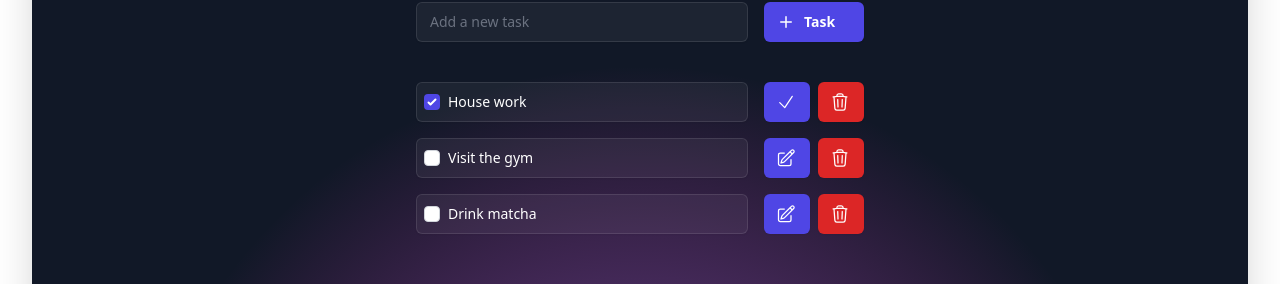
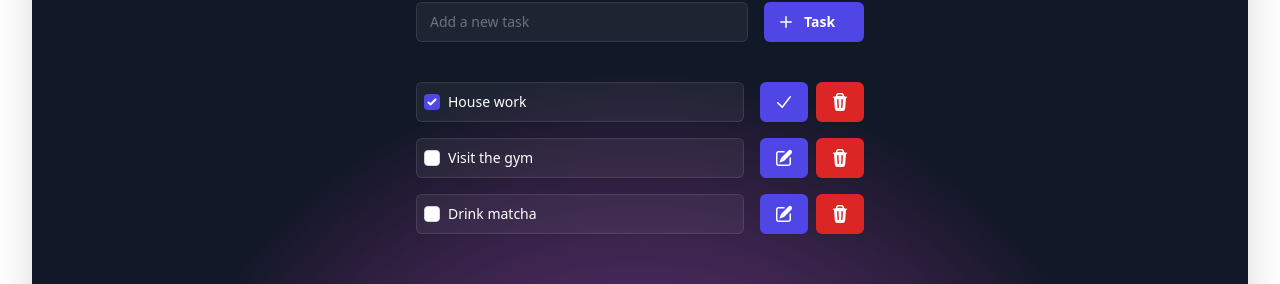
Before and after one commit to tony-sn/todo-app, a React (Vite) app: page / in a window 1280 px wide. Both pictures are taken after a click on the button 787 px from the left and 444 px from the top of the page. Shown: the part 342-626 px from the top of the page. Built offline with nearby package versions, Linux system fonts and the light colour scheme.

Commit message:
feat: add tooltip for application

```diff
--- a/index.html
+++ b/index.html
@@ -4,11 +4,17 @@
     <meta charset="UTF-8" />
     <link rel="icon" type="image/svg+xml" href="/favicon.svg" />
     <link rel="manifest" href="/manifest.webmanifest" />
+    <!-- <link -->
+    <!--   href="https://cdn.jsdelivr.net/npm/flowbite@2.5.1/dist/flowbite.min.css" -->
+    <!--   rel="stylesheet" -->
+    <!-- /> -->
+
     <meta name="viewport" content="width=device-width, initial-scale=1.0" />
     <title>React + TypeScript + Tailwind @ Vite Template</title>
   </head>
   <body>
     <div id="root"></div>
+    <!-- <script src="https://cdn.jsdelivr.net/npm/flowbite@2.5.1/dist/flowbite.min.js"></script> -->
     <script type="module" src="/src/main.tsx"></script>
   </body>
 </html>
--- a/package.json
+++ b/package.json
@@ -43,7 +43,7 @@
     "postinstall": "husky install"
   },
   "dependencies": {
-    "@heroicons/react": "2.0.18",
+    "@heroicons/react": "2.1.5",
     "react": "18.2.0",
     "react-dom": "18.2.0"
   },
--- a/src/components/Task/index.tsx
+++ b/src/components/Task/index.tsx
@@ -2,7 +2,8 @@ import {
   TrashIcon,
   PencilSquareIcon,
   CheckIcon,
-} from "@heroicons/react/24/outline";
+} from "@heroicons/react/20/solid";
+import { Tooltip } from "components/Tooltip";
 
 import { useState } from "react";
 
@@ -53,24 +54,27 @@ export const Task = ({ task, onChange, onDelete }: TaskProps) => {
       <div className="flex gap-x-2">
         {isEditing ? (
           <button
-            className="inline-flex items-center gap-x-2 rounded-md bg-indigo-600 px-3.5 py-2.5 text-sm font-semibold text-white shadow-sm hover:bg-indigo-500 focus-visible:outline focus-visible:outline-2 focus-visible:outline-offset-2 focus-visible:outline-indigo-600"
+            className="group inline-flex items-center gap-x-2 rounded-md bg-indigo-600 px-3.5 py-2.5 text-sm font-semibold text-white shadow-sm hover:bg-indigo-500 focus-visible:outline focus-visible:outline-2 focus-visible:outline-offset-2 focus-visible:outline-indigo-600"
             onClick={() => setIsEditing(false)}
           >
-            <CheckIcon className="-ml-0.5 h-5 w-5" />
+            <Tooltip label="Save" position="left" />
+            <CheckIcon className="h-5 w-5" />
           </button>
         ) : (
           <button
-            className="inline-flex items-center gap-x-2 rounded-md bg-indigo-600 px-3.5 py-2.5 text-sm font-semibold text-white shadow-sm hover:bg-indigo-500 focus-visible:outline focus-visible:outline-2 focus-visible:outline-offset-2 focus-visible:outline-indigo-600"
+            className="group inline-flex items-center gap-x-2 rounded-md bg-indigo-600 px-3.5 py-2.5 text-sm font-semibold text-white shadow-sm hover:bg-indigo-500 focus-visible:outline focus-visible:outline-2 focus-visible:outline-offset-2 focus-visible:outline-indigo-600"
             onClick={() => setIsEditing(true)}
           >
-            <PencilSquareIcon className="-ml-0.5 h-5 w-5" />
+            <Tooltip label="Edit" position="left" />
+            <PencilSquareIcon className="h-5 w-5" />
           </button>
         )}
         <button
-          className="inline-flex items-center gap-x-2 rounded-md bg-red-600 px-3.5 py-2.5 text-sm font-semibold text-white shadow-sm hover:bg-red-500 focus-visible:outline focus-visible:outline-2 focus-visible:outline-offset-2 focus-visible:outline-red-600"
+          className="group inline-flex items-center gap-x-2 rounded-md bg-red-600 px-3.5 py-2.5 text-sm font-semibold text-white shadow-sm hover:bg-red-500 focus-visible:outline focus-visible:outline-2 focus-visible:outline-offset-2 focus-visible:outline-red-600"
           onClick={() => onDelete(task.id)}
         >
-          <TrashIcon className="-ml-0.5 h-5 w-5" />
+          <Tooltip label="Delete" position="right" />
+          <TrashIcon className="h-5 w-5" />
         </button>
       </div>
     </div>
--- /dev/null
+++ b/src/components/Tooltip/index.tsx
@@ -0,0 +1,17 @@
+export const Tooltip = ({
+  label,
+  position,
+}: {
+  label: string;
+  position: "left" | "right";
+}) => {
+  return (
+    <span
+      className={`group-hover:visible group-hover:z-50 invisible absolute rounded shadow-lg p-1 bg-gray-700 text-white -mt-8 ${
+        position === "left" ? "-ml-10" : "-mr-20"
+      }`}
+    >
+      {label}
+    </span>
+  );
+};
```
Also changed, not shown: 1 other file (tests, documents, lock files or other folders).
